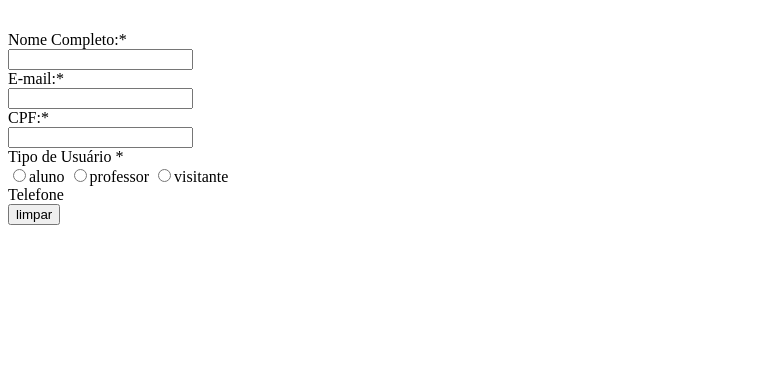
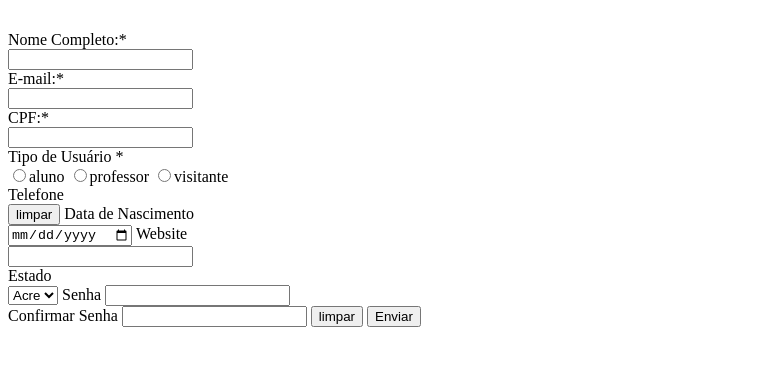
Before and after one commit to Rafaella394/Formulario, a plain HTML site: page index.html in a window 1280 px wide. Shown: the part 101-466 px from the top of the page, without its empty margins (0-757 px from the left). Drawn offline with Linux system fonts and the light colour scheme.

Commit message:
Update index.html

```diff
--- a/index.html
+++ b/index.html
@@ -21,23 +21,69 @@
         <br>
        <label for="cpf">CPF:*</label>
        <br>
-       <input type="cpf" name="cpf">
+       <input type="number" name="cpf">
        <br>
        <label for="tipo">Tipo de Usuário *</label>
        <br>
-       <input type="radio" name="tipo" id="aluno">aluno
-       <input type="radio" name="tipo" id="professor">professor
-       <input type="radio" name="tipo" id="visitante">visitante
+       <input type="radio" name="tipo1" id="aluno">aluno
+       <input type="radio" name="tipo2" id="professor">professor
+       <input type="radio" name="tipo3" id="visitante">visitante
        <br>
        <label for="tel">Telefone</label>
        <br>
        <input type="reset" value="limpar">
+       <label for="data">Data de Nascimento</label>
+       <br>
+       <input type="date" name="data">
+       <label for="website">Website</label>
+       <br>
+       <input type="url" name="website">
+      <br>
+    <label for="uf">Estado</label>
+    <br>
+    <select name="uf">
+     <option value="AC">Acre</option>
+     <option value="AC"></option>
+     <option value="AC"></option>
+     <option value="AC"></option>
+     <option value="AC"></option>
+     <option value="AC"></option>
+     <option value="AC"></option>
+     <option value="AC"></option>
+     <option value="AC"></option>
+     <option value="AC"></option>
+     <option value="AC"></option>
+     <option value="AC"></option>
+     <option value="AC"></option>
+     <option value="AC"></option>
+     <option value="AC"></option>
+     <option value="AC"></option>
+     <option value="AC"></option>
+     <option value="AC"></option>
+     <option value="AC"></option>
+     <option value="AC"></option>
+     <option value="AC"></option>
+     <option value="AC"></option>
+     <option value="AC"></option>
+     <option value="AC"></option>
+     <option value="AC"></option>
+     <option value="AC"></option>
+     <option value="AC"></option>
+
+    </select>
 
 
+       <label for="senha">Senha</label>
+       <input type="password" name="senha">
 
+    <br>
 
+ <label for="confsenha">Confirmar Senha</label>
+ <input type="password" name="confsenha">
 
+ <input type="reset" value="limpar">
+ <input type="submit" value="Enviar">
 
-     </form>
+    </form>
 </body>
 </html>
```
